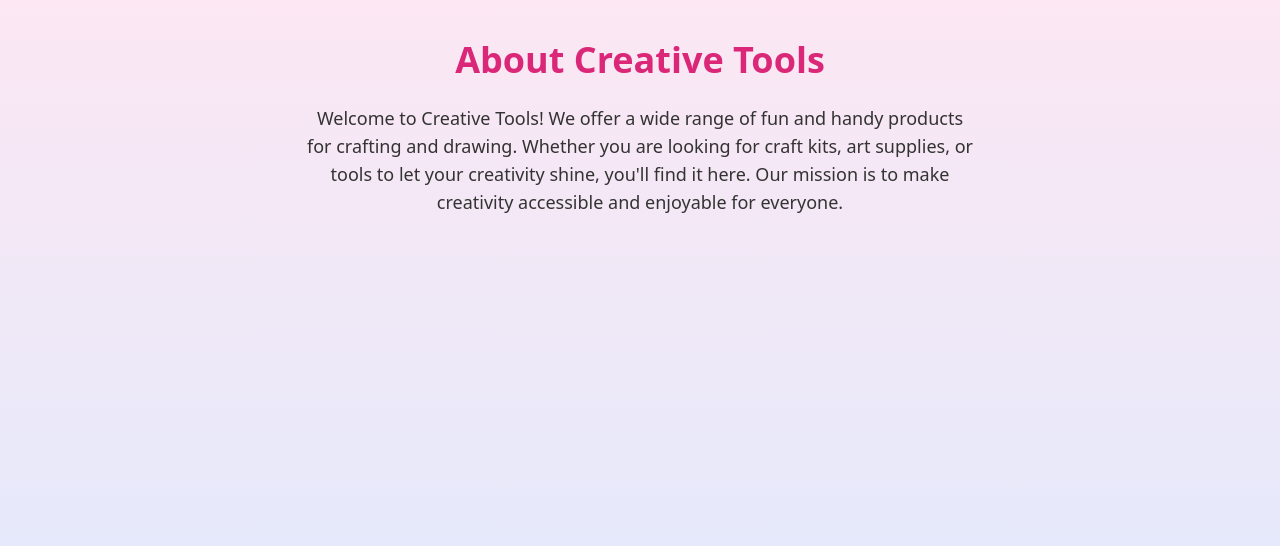
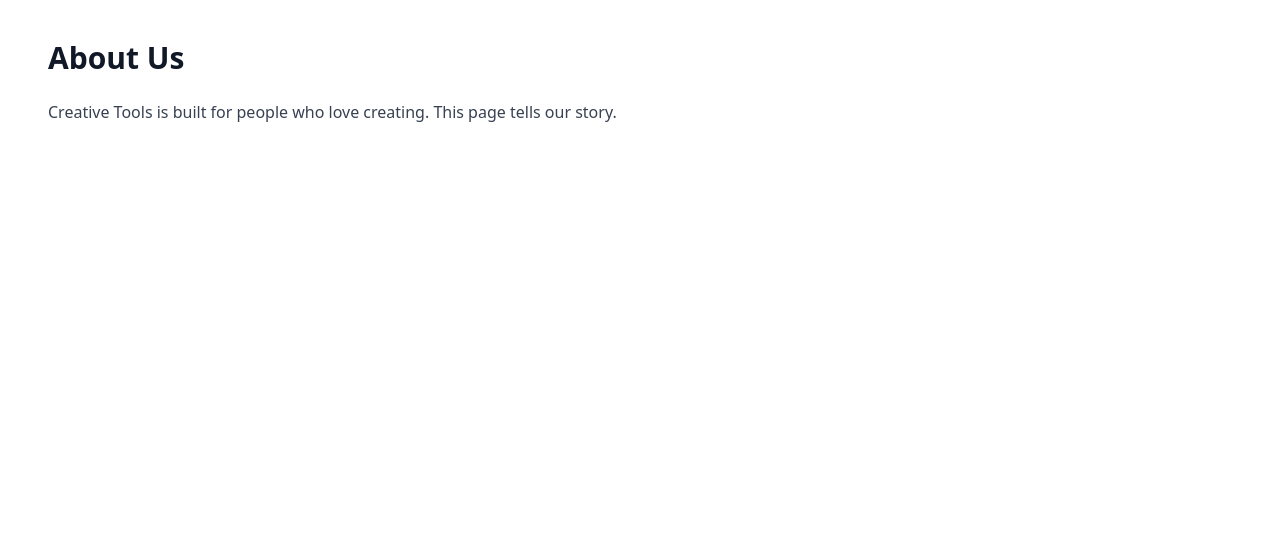
Before and after one commit to everyfun89/Creative-Tools-Shop., a Next.js app: page /about in a window 1280 px wide. Shown: the top 546 px of the page. Built offline with nearby package versions, Linux system fonts and the light colour scheme.

Commit message:
Update about.js

```diff
--- a/pages/about.js
+++ b/pages/about.js
@@ -1,11 +1,9 @@
 export default function About() {
   return (
-    <div className="min-h-screen bg-gradient-to-b from-pink-100 to-blue-100 p-10 flex flex-col items-center">
-      <h1 className="text-4xl font-bold text-pink-600 mb-6">About Creative Tools</h1>
-      <p className="text-lg text-center max-w-2xl">
-        Welcome to Creative Tools! We offer a wide range of fun and handy products for crafting and drawing.
-        Whether you are looking for craft kits, art supplies, or tools to let your creativity shine,
-        you'll find it here. Our mission is to make creativity accessible and enjoyable for everyone.
+    <div className="min-h-screen bg-white px-6 md:px-12 py-10">
+      <h1 className="text-3xl font-bold text-gray-900 mb-6">About Us</h1>
+      <p className="text-gray-700">
+        Creative Tools is built for people who love creating. This page tells our story.
       </p>
     </div>
   );
```
